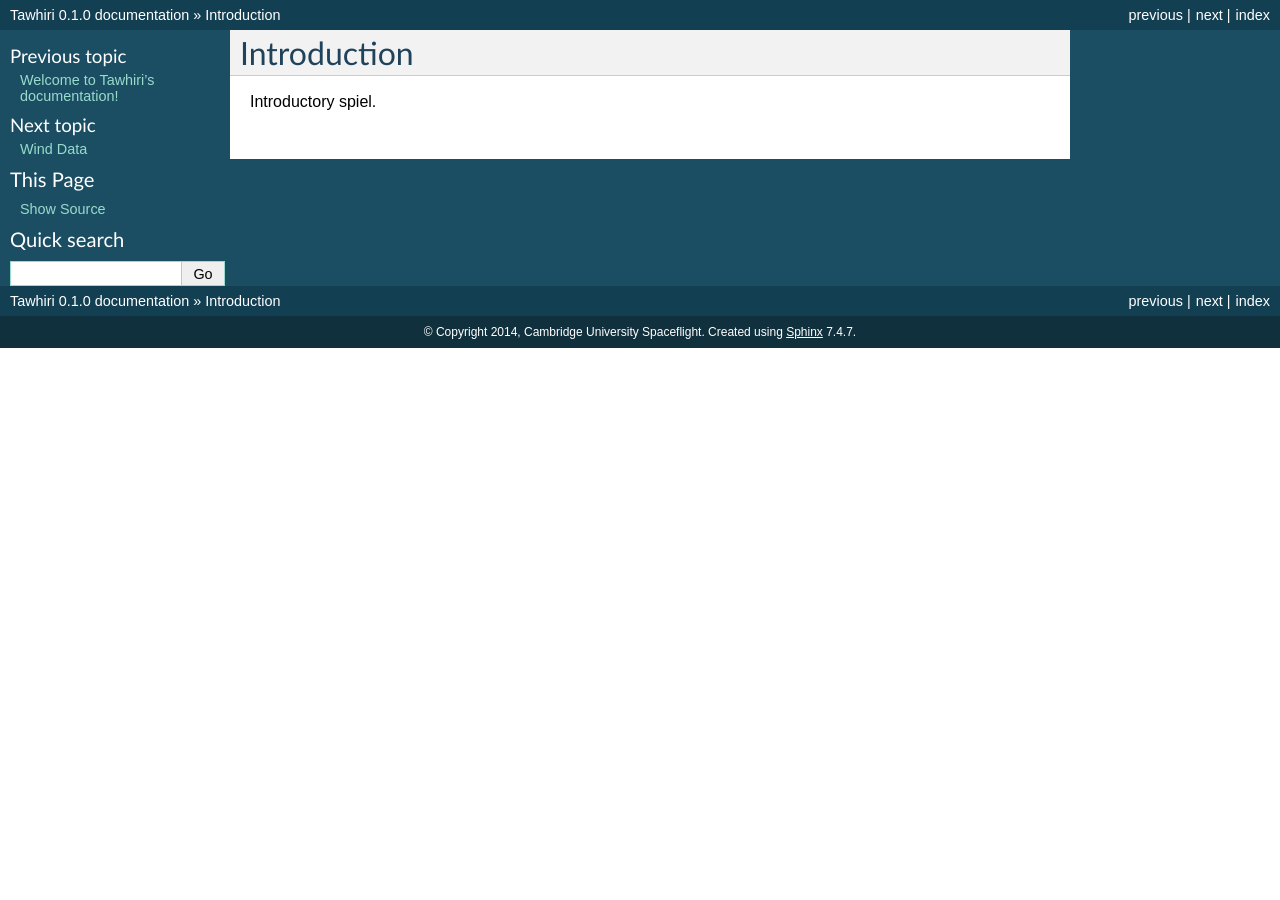
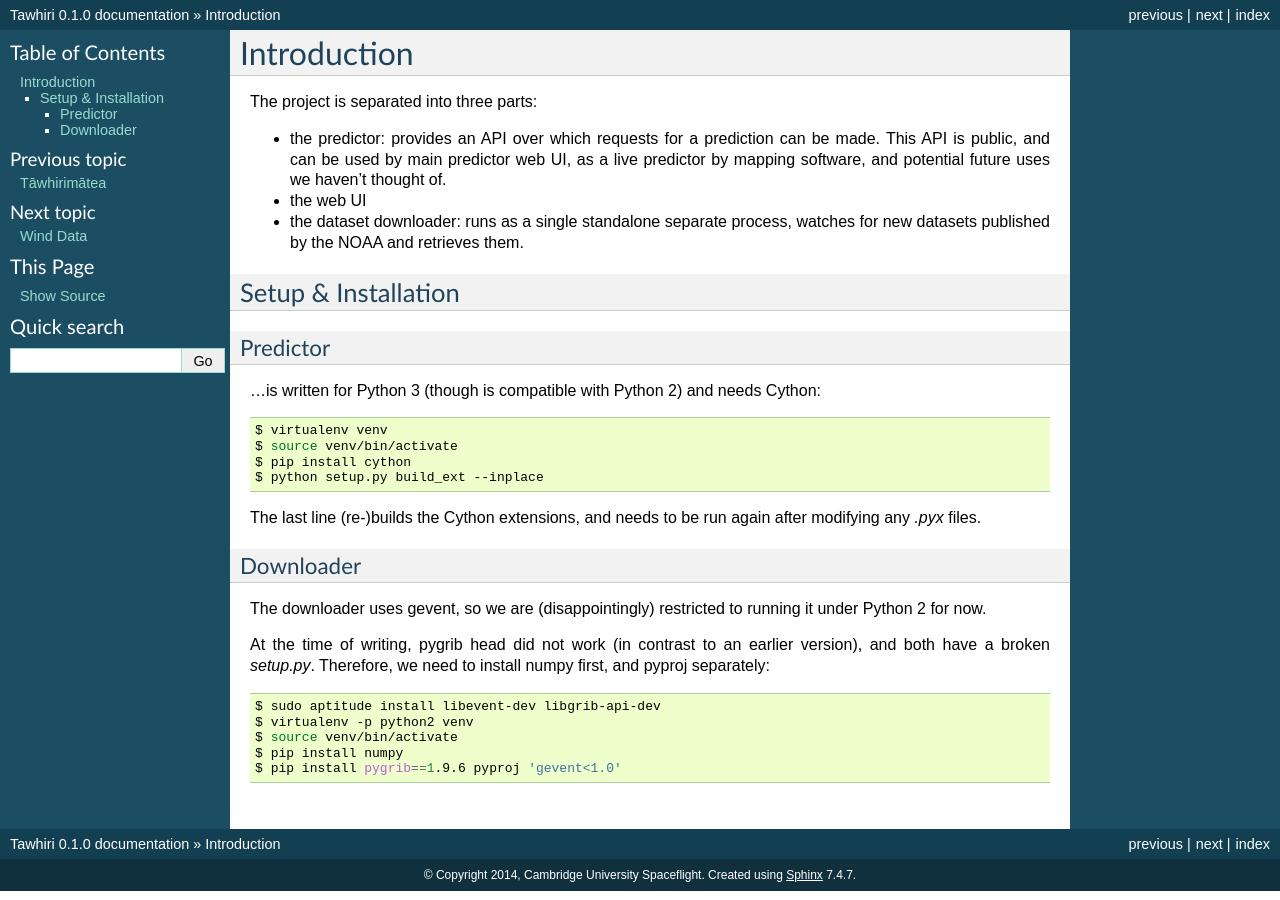
Before and after one commit to cuspaceflight/tawhiri, a Sphinx documentation site: the page built from docs/introduction.rst, in a window 1280 px wide. Built offline with Sphinx 7.4.7, drawn with Linux system fonts in a browser that asks for light colours.

Commit message:
Initial work on some documentation

```diff
--- a/docs/introduction.rst
+++ b/docs/introduction.rst
@@ -1,4 +1,40 @@
 Introduction
 ============
 
-Introductory spiel.
+The project is separated into three parts:
+
+* the predictor: provides an API over which requests for a prediction can be made. This API is public, and can be used by main predictor web UI, as a live predictor by mapping software, and potential future uses we haven't thought of.
+* the web UI
+* the dataset downloader: runs as a single standalone separate process, watches for new datasets published by the NOAA and retrieves them.
+
+Setup & Installation
+--------------------
+
+Predictor
+~~~~~~~~~
+
+…is written for Python 3 (though is compatible with Python 2) and needs Cython:
+
+.. code:: bash
+
+    $ virtualenv venv
+    $ source venv/bin/activate
+    $ pip install cython
+    $ python setup.py build_ext --inplace
+
+The last line (re-)builds the Cython extensions, and needs to be run again after modifying any `.pyx` files.
+
+Downloader
+~~~~~~~~~~
+
+The downloader uses gevent, so we are (disappointingly) restricted to running it under Python 2 for now.
+
+At the time of writing, pygrib head did not work (in contrast to an earlier version), and both have a broken `setup.py`. Therefore, we need to install numpy first, and pyproj separately:
+
+.. code:: bash
+
+    $ sudo aptitude install libevent-dev libgrib-api-dev
+    $ virtualenv -p python2 venv
+    $ source venv/bin/activate
+    $ pip install numpy
+    $ pip install pygrib==1.9.6 pyproj 'gevent<1.0'
--- a/docs/prediction.rst
+++ /dev/null
@@ -1,4 +0,0 @@
-Prediction
-==========
-
-Numerical integration, balloon models, et cetera.
--- a/docs/wind_data.rst
+++ b/docs/wind_data.rst
@@ -1,4 +1,6 @@
 Wind Data
 =========
 
+Forecasts are published (for free!) by the `NOAA <http://www.noaa.gov>`_, in the form of several hundred `GRIB <??>`_ files.
+
 Where does the wind data come from? How do we get it, process it, store it?
```
Also changed, not shown: docs/index.rst (+16 -7 lines), docs/predictor.rst (added, +122 -0 lines).
